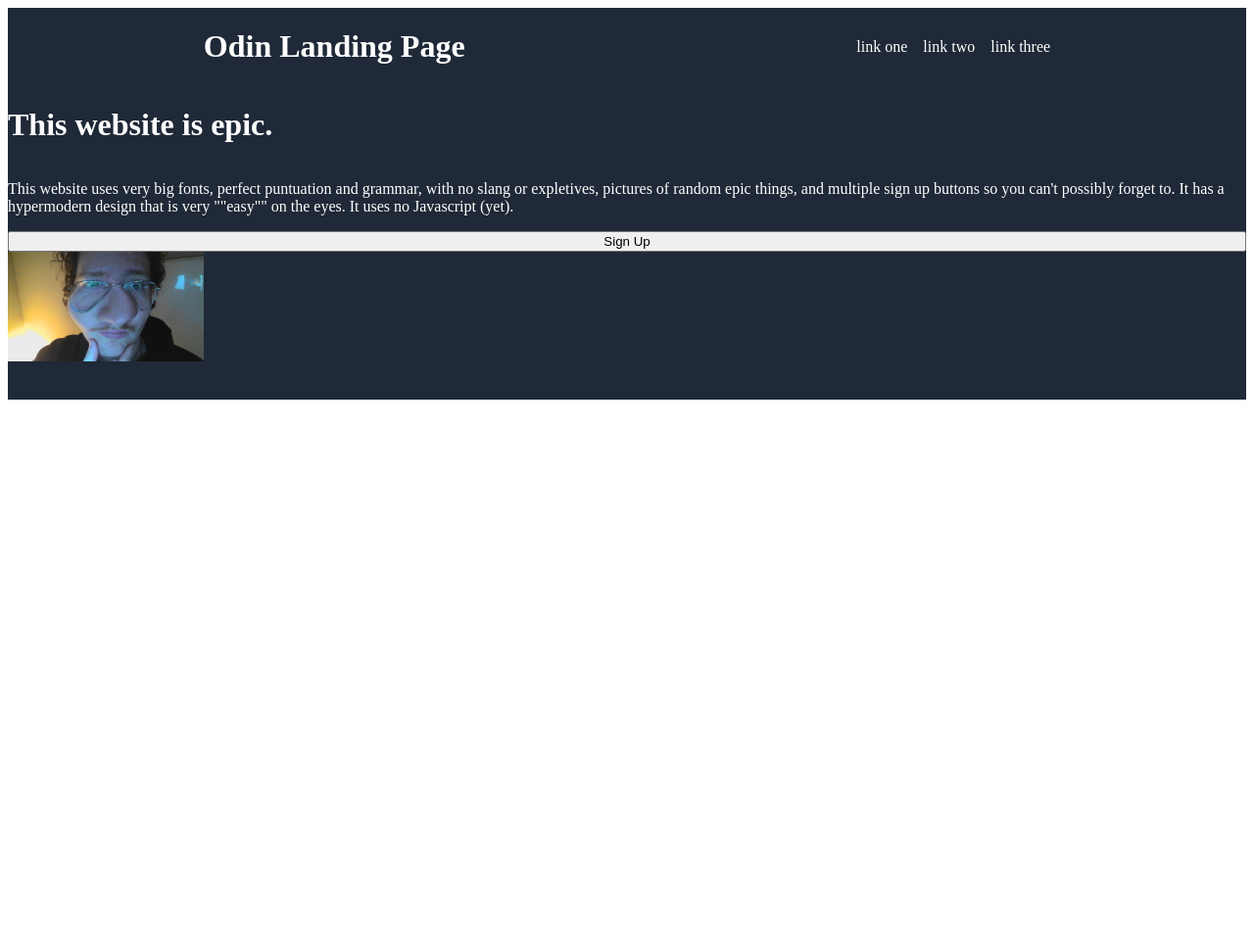
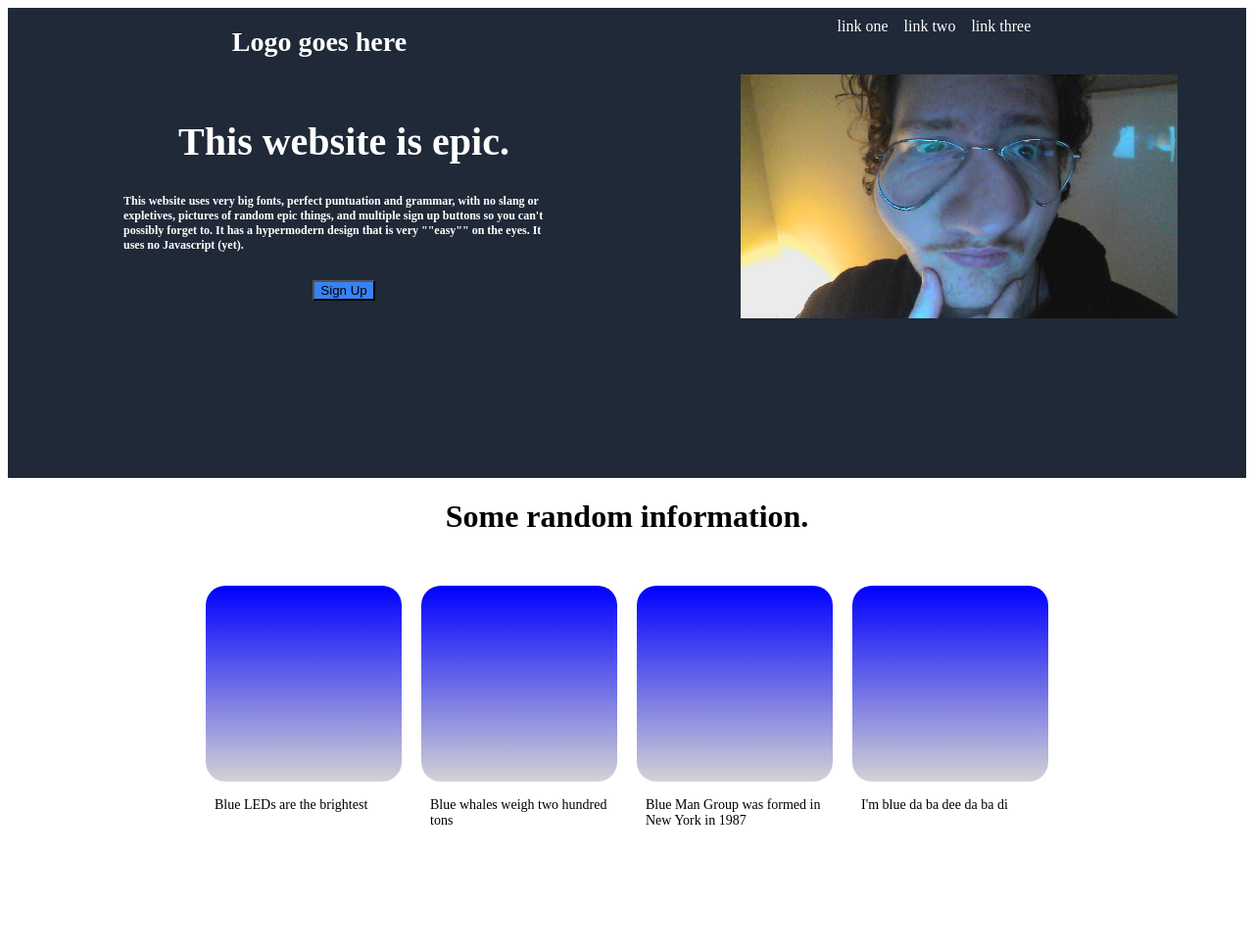
Before and after one commit to jmlzbm/odin-landing-page, a plain HTML site: page index.html in a window 1280 px wide. Shown: the whole page at 98% size. Before the commit the page ends 800 px from the top, so only its background shows below. Drawn offline with Linux system fonts and the light colour scheme.

Commit message:
Finished top header and info header

```diff
--- a/index.html
+++ b/index.html
@@ -8,10 +8,10 @@
     <link rel="stylesheet" href="styles.css">
     </head>
   <body>
-    <div class="header">
+    <div class="main-header">
      <div class="top-header">
        <div class="text">
-        <h1>Odin Landing Page</h1>
+        <h1>Logo goes here</h1>
        </div>
         <div class="links">
          <a>link one</a>
@@ -19,17 +19,36 @@
          <a>link three</a>
         </div>
       </div>
-      <div class="top-sign-up">
+      <div class="top-container">
+        <div class="top-sign-up">
         <h1 class="hbrag">This website is epic.</h1>
-        <p class="pbrag">This website uses very big fonts, perfect puntuation and grammar, with no slang or expletives, pictures of random epic things, and multiple sign up buttons so you can't possibly forget to. It has a hypermodern design that is very ""easy"" on the eyes. It uses no Javascript (yet).</p>
-        <button>Sign Up</button>
+        <h6 class="shbrag">This website uses very big fonts, perfect puntuation and grammar, with no slang or expletives, pictures of random epic things, and multiple sign up buttons so you can't possibly forget to. It has a hypermodern design that is very ""easy"" on the eyes. It uses no Javascript (yet).</h6>
+        <button class="topbutt">Sign Up</button>
       </div>
       <div class="image">
         <img src="me.jpg">
       </div>
+     </div>
     </div>
   </div>
-  </body>
-
-
+  <div class="info-header">
+    <div class="random">
+      <h1>Some random information.</h1>
+    </div>
+    <div class="box-container">
+      <div class="box">
+        <div class="text">Blue LEDs are the brightest</div>
+      </div>
+      <div class="box">
+        <div id="text">Blue whales weigh two hundred tons</div>
+      </div>
+      <div class="box">
+        <div id="text">Blue Man Group was formed in New York in 1987</div>
+      </div>
+      <div class="box">
+        <div class="text">I'm blue da ba dee da ba di</div>
+      </div>
+    </div>
+  </div>
+</body>
 </html>
--- a/styles.css
+++ b/styles.css
@@ -1,10 +1,11 @@
-.header {
+.main-header {
     background-color: #1f2937;
     color: white;
-    height: 50vh;
+    height: 60vh;
 }
 
 .top-header {
+    padding-bottom: 30px;
     display: flex;
     align-items: center;
     justify-content: space-around;
@@ -18,25 +19,88 @@
 }
 
 .top-sign-up {
+    padding-left: 118px;
     display: flex;
     flex-direction: column;
+    align-items: center;
+    justify-content: center;
+}
+
+.top-container {
+    display: flex;
+}
+
+.hbrag {
+    font-size: 40px;
+    margin-bottom: 2px;
+    display: flex;
+}
+
+.shbrag {
+    display: inline-flex;
+    inline-size: 450px;
+    font-size: 12px;
+    font-weight: bolder;
+}
+
+.topbutt {
+    background-color: #3882F6;
+}
+
+img {
+    max-width: 250x;
+    max-height: 250px;
+}
+
+.image {
+    padding-left: 180px;
+    display: flex;
 
 }
 
-.hbrag {
+.info-header {
+    background-color: white;
+    height: 60vh;
+}
+
+.random {
+    display: flex;
+    align-items: center;
+    justify-content: center;
+    margin-bottom: 30px;
+}
+
+.box-container {
+    width: 100%;
+    height: auto;
+    display: flex;
+    align-items: center;
+    justify-content: center;
+    gap: 20px;
+}
+
+.box {
+    width: 200px;
+    height: 200px;
+    background: linear-gradient(blue, lightgrey);
+    border-radius: 20px;
     display: flex;
 }
 
-.pbrag {
+.text {
+    font-size: 14px;
     display: flex;
+    align-items: flex-end;
+    justify-content: center;
+    margin-bottom: -32px;
+    margin-left: 9px;
 }
 
-img {
-    max-width: 200px;
-    max-height: 200px;
+#text {
+    font-size: 14px;
+    display: flex;
+    align-items: flex-end;
+    justify-content: center;
+    margin-bottom: -48px;
+    margin-left: 9px;
 }
-
-.image {
-    display: flex;
-
-}
```
